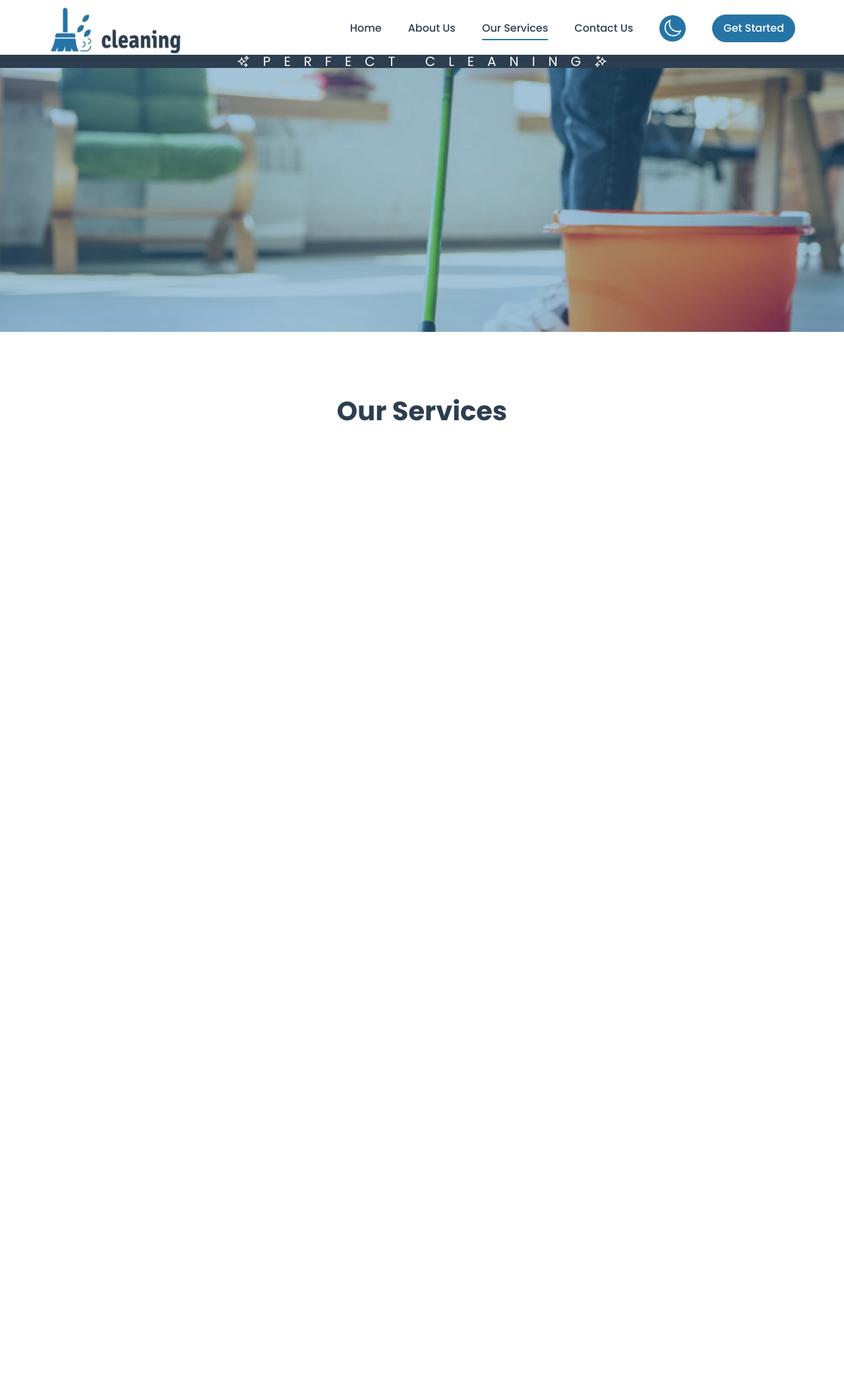
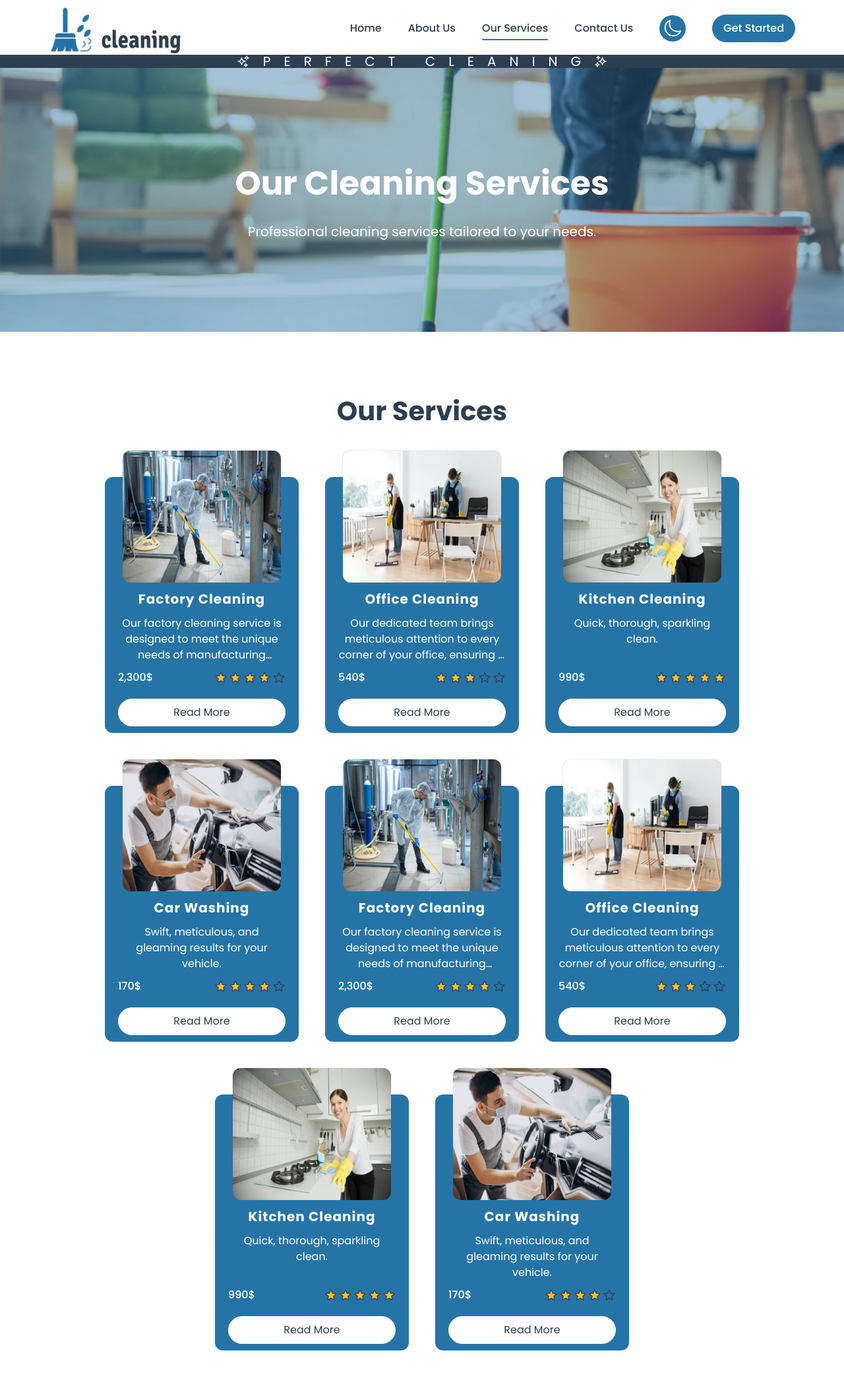
Before and after one commit to nomaan-07/Cleaning, a plain HTML site: page services.html in a window 1280 px wide. Shown: the part 7-2120 px from the top of the page at 66% size. Drawn offline with Linux system fonts and the light colour scheme.

Commit message:
Feat: Add AOS to service.html file

```diff
--- a/services.html
+++ b/services.html
@@ -287,8 +287,8 @@
 <section class="discover">
     <div class="container">
         <div class="discover__wrapper">
-            <h1 class="home__title discover__title translateY-10">Our Cleaning Services</h1>
-            <p class="discover__caption translateY10">Professional cleaning services tailored to your needs.</p>
+            <h1 class="home__title discover__title" data-aos="fade-down" data-aos-duration="1500">Our Cleaning Services</h1>
+            <p class="discover__caption" data-aos="fade-up" data-aos-duration="1500">Professional cleaning services tailored to your needs.</p>
         </div>
     </div>
     <div class="home__overlay"></div>
@@ -299,7 +299,7 @@
     <div class="container">
         <h2 class="section__title offer__title">Our Services</h2>
         <div class="offer-wrapper">
-            <div class="offer-box service-box translateX-20">
+            <div class="offer-box service-box">
                 <a href="service.html?service=factory-cleaning" class="offer-box__images">
                     <img src="./images/services/professional-industrial-cleaner-protective-uniform-cleaning-floor-food-processing-plant.jpg" class="offer-box__image" alt="offer-image">
                     <img src="./images/services/close-up-mop-cleaning-industrial-plant-floor.jpg" class="offer-box__image offer-box__image--hover" alt="offer-image">
@@ -328,7 +328,7 @@
                 </div>
                 <a href="service.html?service=factory-cleaning" class="btn service__btn"><span>Read More</span></a>
             </div>
-            <div class="offer-box service-box translateX-20">
+            <div class="offer-box service-box">
                 <a href="service.html?service=office-cleaning" class="offer-box__images">
                     <img src="./images/services/people-taking-care-office-cleaning.jpg" class="offer-box__image" alt="offer-image">
                     <img src="./images/services/person-taking-care-office.jpg" class="offer-box__image offer-box__image--hover" alt="offer-image">
@@ -357,7 +357,7 @@
                 </div>
                 <a href="service.html?service=office-cleaning" class="btn service__btn"><span>Read More</span></a>
             </div>
-            <div class="offer-box service-box translateX-20">
+            <div class="offer-box service-box">
                 <a href="service.html?service=kitchen-cleaning" class="offer-box__images">
                     <img src="./images/services/young-smiling-woman-wearing-rubber-gloves-cleaning-stove.jpg" class="offer-box__image" alt="offer-image">
                     <img src="./images/services/woman-holding-rag-detergent-cleaning-cooker.jpg" class="offer-box__image offer-box__image--hover" alt="offer-image">
@@ -386,7 +386,7 @@
                 </div>
                 <a href="service.html?service=kitchen-cleaning" class="btn service__btn"><span>Read More</span></a>
             </div>
-            <div class="offer-box service-box translateX-20">
+            <div class="offer-box service-box">
                 <a href="service.html?service=car-washing" class="offer-box__images">
                     <img src="./images/services/man-polishing-car-inside-car-service.jpg" class="offer-box__image" alt="offer-image">
                     <img src="./images/services/man-polishing-car-inside.jpg" class="offer-box__image offer-box__image--hover" alt="offer-image">
@@ -415,7 +415,7 @@
                 </div>
                 <a href="service.html?service=car-washing" class="btn service__btn"><span>Read More</span></a>
             </div>
-            <div class="offer-box service-box translateX-20">
+            <div class="offer-box service-box">
                 <a href="service.html?service=factory-cleaning" class="offer-box__images">
                     <img src="./images/services/professional-industrial-cleaner-protective-uniform-cleaning-floor-food-processing-plant.jpg" class="offer-box__image" alt="offer-image">
                     <img src="./images/services/close-up-mop-cleaning-industrial-plant-floor.jpg" class="offer-box__image offer-box__image--hover" alt="offer-image">
@@ -444,7 +444,7 @@
                 </div>
                 <a href="service.html?service=factory-cleaning" class="btn service__btn"><span>Read More</span></a>
             </div>
-            <div class="offer-box service-box translateX-20">
+            <div class="offer-box service-box">
                 <a href="service.html?service=office-cleaning" class="offer-box__images">
                     <img src="./images/services/people-taking-care-office-cleaning.jpg" class="offer-box__image" alt="offer-image">
                     <img src="./images/services/person-taking-care-office.jpg" class="offer-box__image offer-box__image--hover" alt="offer-image">
@@ -473,7 +473,7 @@
                 </div>
                 <a href="service.html?service=office-cleaning" class="btn service__btn"><span>Read More</span></a>
             </div>
-            <div class="offer-box service-box translateX-20">
+            <div class="offer-box service-box">
                 <a href="service.html?service=kitchen-cleaning" class="offer-box__images">
                     <img src="./images/services/young-smiling-woman-wearing-rubber-gloves-cleaning-stove.jpg" class="offer-box__image" alt="offer-image">
                     <img src="./images/services/woman-holding-rag-detergent-cleaning-cooker.jpg" class="offer-box__image offer-box__image--hover" alt="offer-image">
@@ -502,7 +502,7 @@
                 </div>
                 <a href="service.html?service=kitchen-cleaning" class="btn service__btn"><span>Read More</span></a>
             </div>
-            <div class="offer-box service-box translateX-20">
+            <div class="offer-box service-box">
                 <a href="service.html?service=car-washing" class="offer-box__images">
                     <img src="./images/services/man-polishing-car-inside-car-service.jpg" class="offer-box__image" alt="offer-image">
                     <img src="./images/services/man-polishing-car-inside.jpg" class="offer-box__image offer-box__image--hover" alt="offer-image">
@@ -540,7 +540,7 @@
     <h2 class="section__title faqs__title">FAQs</h2>
     <p class="faqs__caption">Need Help? Find Your Answers Below!</p>
     <div class="container">
-        <div class="faqs__wrapper translateX-20">
+        <div class="faqs__wrapper">
             <div class="faqs-box">
                 <div class="faqs-box__header">
                     <h3 class="faqs-box__title">What cleaning services does Cleaning offer?</h3>
@@ -626,15 +626,15 @@
                 <p class="faqs-boxs__caption">We understand that plans can change. You can cancel or reschedule your appointment up to 24 hours before the scheduled time without any penalty.</p>
             </div>
         </div>
-        <h4 class="faqs__more translateX20">Still have questions?</h4>
-        <a href="contact.html" class="btn faqs__btn translateX20"><span>Contact Us</span></a>
+        <h4 class="faqs__more">Still have questions?</h4>
+        <a href="contact.html" class="btn faqs__btn"  data-aos="zoom-in" data-aos-duration="1500"><span>Contact Us</span></a>
     </div>
 </sections>
 
 <section class="companies">
     <div class="container">
         <h2 class="section__title companies__title">Our Clients</h2>
-        <div class="companies__wrapper translateX-20">
+        <div class="companies__wrapper">
             <svg class="company">
                 <use href="#amazon"></use>
             </svg>
@@ -727,7 +727,9 @@
 
 <!-- AOS -->
 <script src="./libs/aos.js"></script>
-<script src="./scripts/app.js"></script>
+<!-- app -->
+<script type="module" src="./scripts/app.js"></script>
+<!-- service -->
 <script src="./scripts/services.js"></script>
 
 </body>
```
